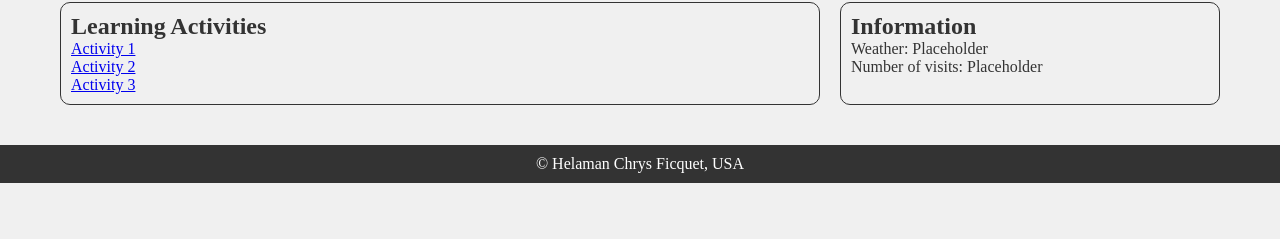
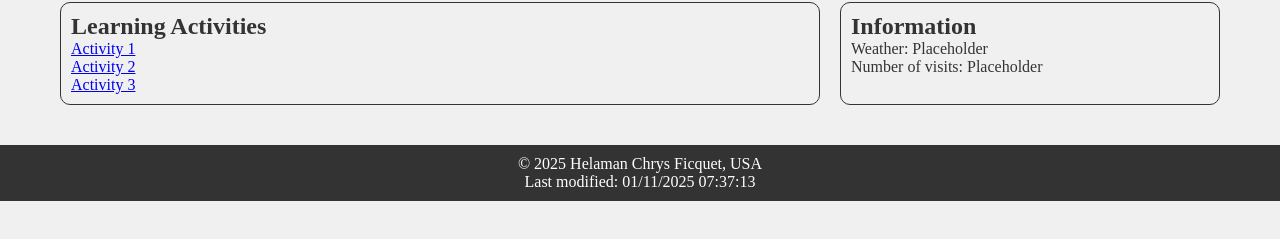
Before and after one commit to Ficqueth/wdd230, a plain HTML site: page index.html in a window 1280 px wide. Shown: the part 359-598 px from the top of the page. Drawn offline with Linux system fonts and the light colour scheme.

Commit message:
updated js and px

```diff
--- a/scripts/getDates.js
+++ b/scripts/getDates.js
@@ -0,0 +1,5 @@
+// Dynamically set the current year in the first paragraph of the footer
+document.getElementById("year").textContent = new Date().getFullYear();
+
+// Dynamically set the last modified date in the second paragraph of the footer
+document.getElementById("lastModified").textContent = "Last modified: " + document.lastModified;
--- a/styles/base.css
+++ b/styles/base.css
@@ -1,7 +1,7 @@
 
 * {
-    margin: 0;
-    padding: 0;
+    margin: 0px;
+    padding: 0px;
     box-sizing: border-box;
 }
 
@@ -34,7 +34,7 @@ nav ul {
 
 nav {
     background-color: #36454f; /* Slightly darker than header */
-    margin: 0 auto;
+    margin: 0px auto;
     max-width: 800px;
     width: 100%;
 }
--- a/styles/larger.css
+++ b/styles/larger.css
@@ -11,7 +11,7 @@
     }
 
     .card {
-        margin-bottom: 20; /* Remove bottom margin for side-by-side layout */
+        margin-bottom: 20px; /* Remove bottom margin for side-by-side layout */
     }
 
     nav ul {
```
